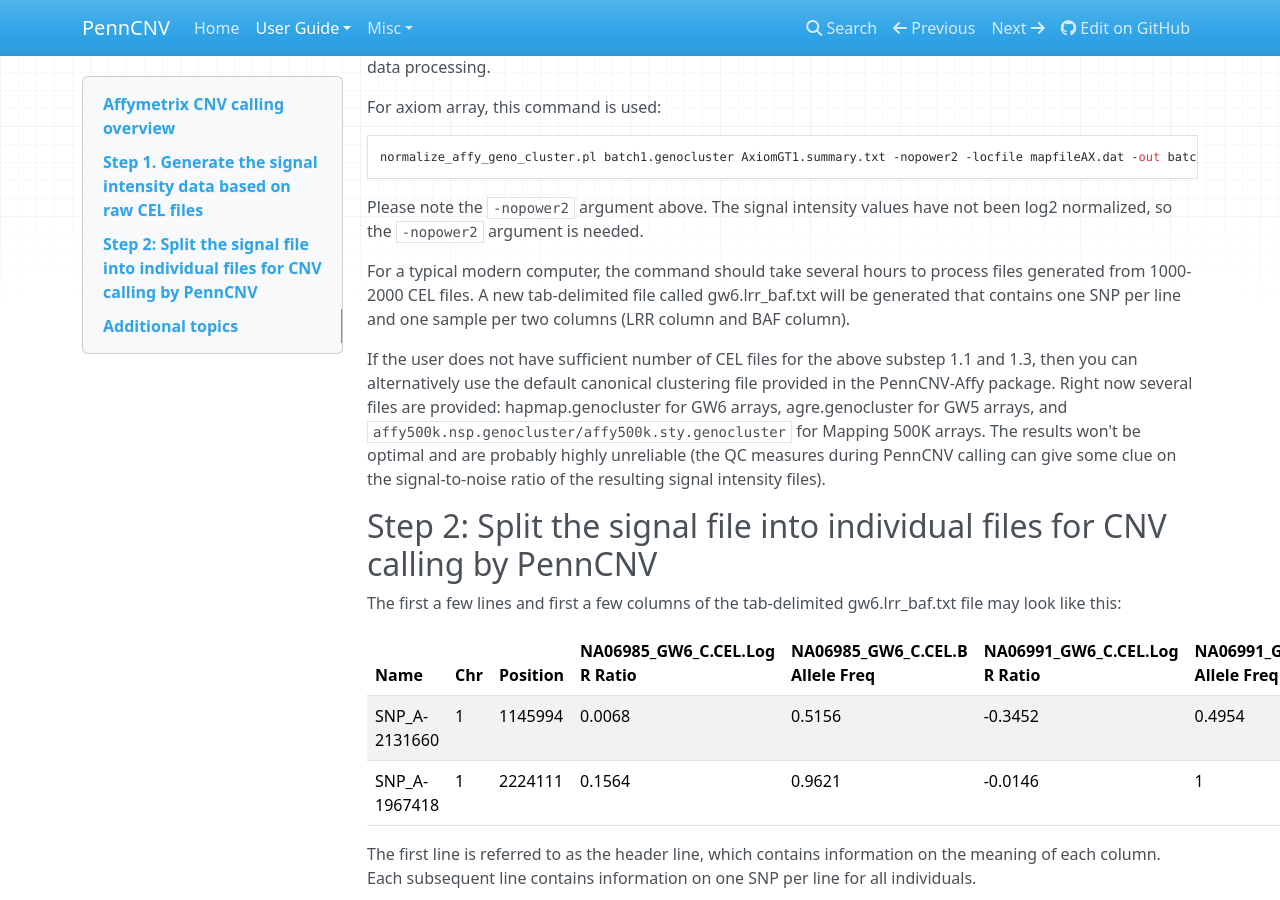
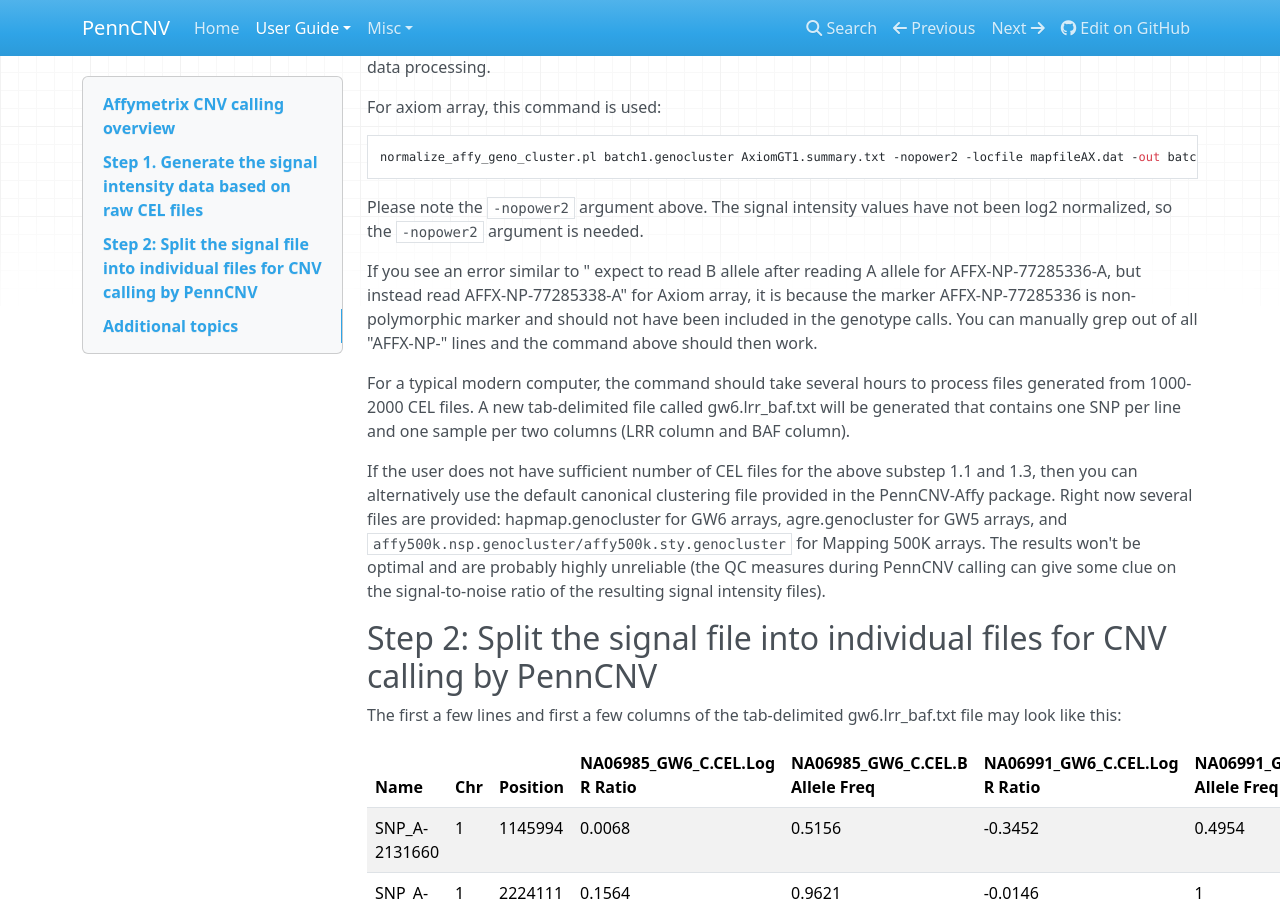
Before and after one commit to WGLab/PennCNV, an MkDocs documentation site: the page built from docs/user-guide/affy.md, in a window 1280 px wide and 900 px high, scrolled down 7358 px. Built offline with MkDocs 1.6.1, drawn with Linux system fonts in a browser that asks for light colours; nearby versions of some CDN libraries; old or Windows-style settings are respelled for this version of MkDocs.

Commit message:
Update affy.md

```diff
--- a/docs/user-guide/affy.md
+++ b/docs/user-guide/affy.md
@@ -258,6 +258,8 @@ normalize_affy_geno_cluster.pl batch1.genocluster AxiomGT1.summary.txt -nopower2
 
 Please note the `-nopower2` argument above. The signal intensity values have not been log2 normalized, so the `-nopower2` argument is needed.
 
+If you see an error similar to " expect to read B allele after reading A allele for AFFX-NP-77285336-A, but instead read AFFX-NP-77285338-A" for Axiom array, it is because the marker AFFX-NP-77285336 is non-polymorphic marker and should not have been included in the genotype calls. You can manually grep out of all "AFFX-NP-" lines and the command above should then work.
+
 For a typical modern computer, the command should take several hours to process files generated from 1000-2000 CEL files. A new tab-delimited file called gw6.lrr_baf.txt will be generated that contains one SNP per line and one sample per two columns (LRR column and BAF column).
 
 If the user does not have sufficient number of CEL files for the above substep 1.1 and 1.3, then you can alternatively use the default canonical clustering file provided in the PennCNV-Affy package. Right now several files are provided: hapmap.genocluster for GW6 arrays, agre.genocluster for GW5 arrays, and `affy500k.nsp.genocluster/affy500k.sty.genocluster` for Mapping 500K arrays. The results won't be optimal and are probably highly unreliable (the QC measures during PennCNV calling can give some clue on the signal-to-noise ratio of the resulting signal intensity files).
```
